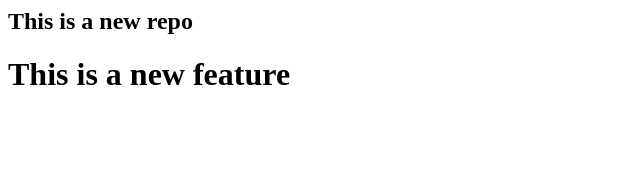
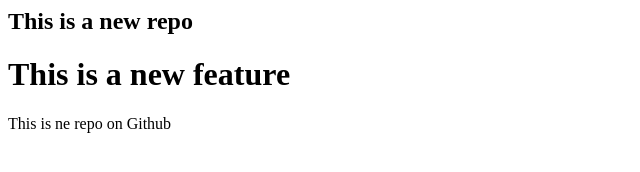
Before and after one commit to MariyamBanoSiddique/localrepo, a plain HTML site: page Index.html in a window 1280 px wide. Shown: the whole page, without its empty margins (0-640 px from the left). Drawn offline with Linux system fonts and the light colour scheme.

Commit message:
Add new feature

```diff
--- a/Index.html
+++ b/Index.html
@@ -1,2 +1,3 @@
 <h2>This is a new repo</h2>
 <h1>This is a new feature</h1>
+<p>This is ne repo on Github</p>
```
